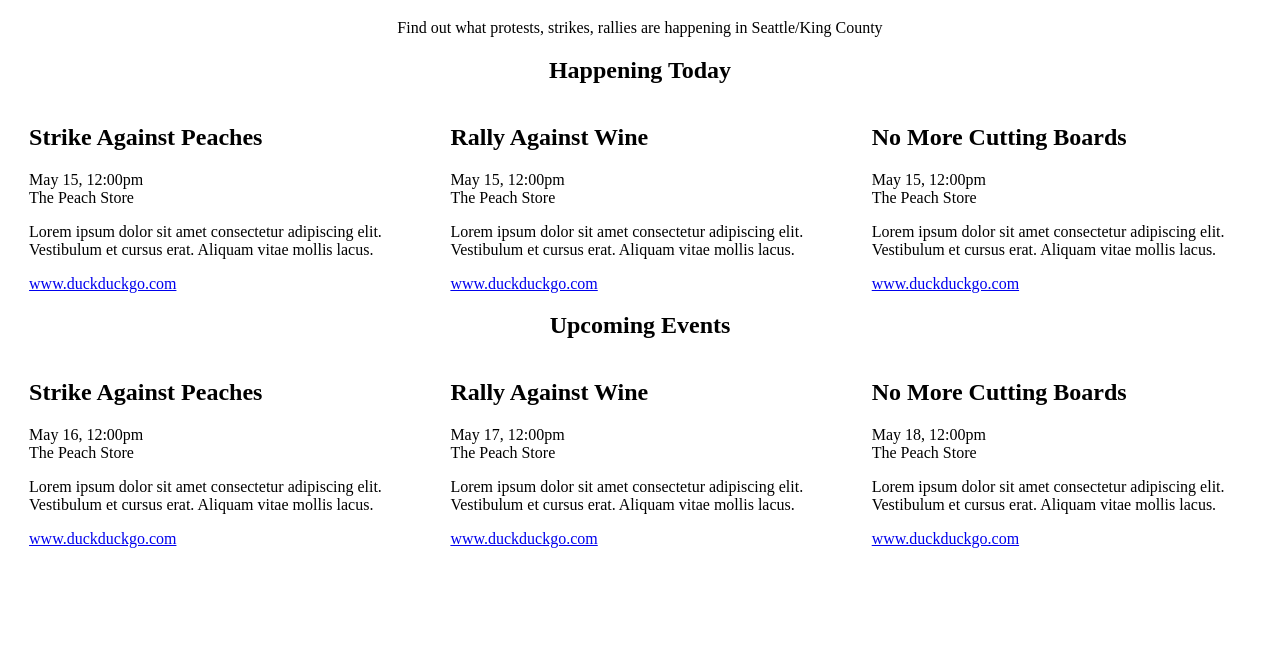
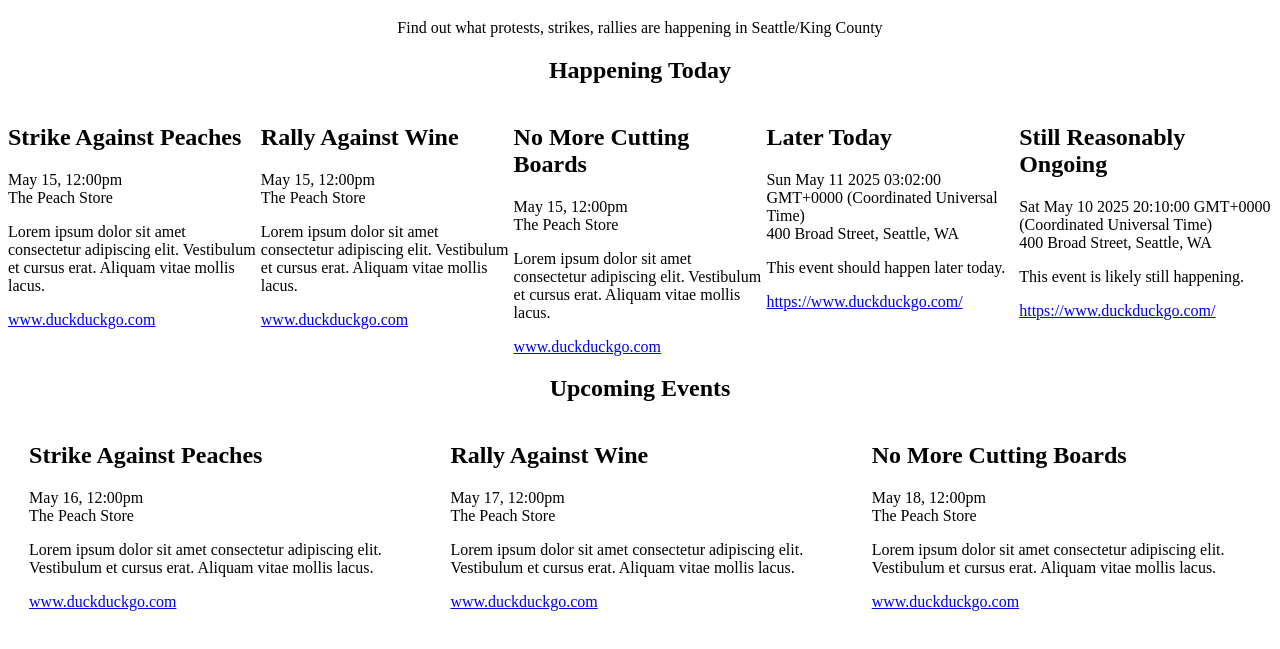
Before and after one commit to solidarityseattle/solidarityseattle.github.io, a plain HTML site: page sample.html in a window 1280 px wide. Shown: the part 61-710 px from the top of the page. Drawn offline with Linux system fonts and the light colour scheme; no server answers.

Commit message:
feat: integrate testScript with sample

```diff
--- a/sample.html
+++ b/sample.html
@@ -2,14 +2,14 @@
 <html>
   <head>
     <title>Seattle Direct Action</title>
-    <script defer src="testScript.js"></script>
+    <script defer type="module" src="./testScript.js"></script>
     <link rel="stylesheet" href="style.css">
   </head>
   <body>
     <h1>Seattle Direct Action</h1>
     <p>Find out what protests, strikes, rallies are happening in Seattle/King County</p>
 
-    <section>
+    <section id="today">
       <h1>Happening Today</h1>
 
       <div class="events">
@@ -39,7 +39,7 @@
       </div>
     </section>
 
-    <section>
+    <section id="upcoming">
       <h1>Upcoming Events</h1>
 
       <div class="events">
--- a/testScript.js
+++ b/testScript.js
@@ -1,25 +1,28 @@
-async function getEvents()
+const TEST_DATETIME = new Date("2025-05-10T12:00:00.000-07:00")
+
+async function getEvents(currentDateTime)
 {
-    let fetchResult = await fetch("events.json");
-    let parseResult = await fetchResult.json();
+    const fetchResult = await fetch("testEvents.json");
+    const parseResult = await fetchResult.json();
 
-    let todayEvents = [];
-    let upcomingEvents = [];
+    const todayEvents = [];
+    const upcomingEvents = [];
 
-    let currentDateTime = new Date();
-    for (let i = 0; i < parseResult.length; i += 1)
+    for (let i = 0; i < parseResult.length; i++)
     {
-        let thisEvent = parseResult[i];
+        const thisEvent = parseResult[i];
 
-        let thisDateTime = new Date(thisEvent.startTime);
+        const thisDateTime = new Date(thisEvent.startTime);
+
         const eventGracePeriod = 8 * 60 * 60000; // 8 hours
-        let irrelevancyThreshold = new Date(currentDateTime.getTime() - eventGracePeriod);
+        const irrelevancyThreshold = new Date(currentDateTime.getTime() - eventGracePeriod);
+
         const tomorrowGracePeriod = 24 * 60 * 60000; // 24 hours
-        let todayThreshold = new Date(currentDateTime.getTime() + tomorrowGracePeriod);
+        const todayThreshold = new Date(currentDateTime.getTime() + tomorrowGracePeriod);
 
-        if (thisDateTime < irrelevancyThreshold)
-        {
+        if (thisDateTime < irrelevancyThreshold) {
             // discard
+            continue;
         }
         else if (thisDateTime < todayThreshold)
         {
@@ -37,40 +40,49 @@ async function getEvents()
     };
 }
 
-async function buildPage()
+async function buildPage(currentDateTime)
 {
-    let events = await getEvents();
+    const events = await getEvents(currentDateTime);
+    console.log(events)
 
-    let eventTable = document.getElementById("eventTableBody");
+    const today = document.getElementById("today");
+    const parent = today.getElementsByClassName("events")[0];
 
     for (let i = 0; i < events.today.length; i++)
     {
-        let thisEvent = events.today[i];
+        const thisEvent = events.today[i]
 
-        let newRow = document.createElement("tr");
+        const eventDiv = document.createElement("div");
+        eventDiv.classList.add("event");
 
-        let newName = document.createElement("td");
-        let newNameText = document.createTextNode(thisEvent.name);
-        newName.appendChild(newNameText);
-        newRow.appendChild(newName);
+        const name = document.createElement("h2");
+        name.textContent = thisEvent.name;
+        eventDiv.appendChild(name);
 
-        let newStartTime = document.createElement("td");
-        let newStartTimeText = document.createTextNode(thisEvent.startTime);
-        newStartTime.appendChild(newStartTimeText);
-        newRow.appendChild(newStartTime);
+        const date = document.createElement("div");
+        date.classList.add("date");
+        date.textContent = new Date(thisEvent.startTime);
+        eventDiv.appendChild(date);
 
-        let newDescription = document.createElement("td");
-        let newDescriptionText = document.createTextNode(thisEvent.description);
-        newDescription.appendChild(newDescriptionText);
-        newRow.appendChild(newDescription);
+        const location = document.createElement("div");
+        location.classList.add("location");
+        location.textContent = thisEvent.location;
+        eventDiv.appendChild(location);
 
-        let newLink = document.createElement("td");
-        let newLinkText = document.createTextNode(thisEvent.link);
-        newLink.appendChild(newLinkText);
-        newRow.appendChild(newLink);
+        const desc = document.createElement("p");
+        desc.textContent = thisEvent.description;
+        eventDiv.appendChild(desc);
 
-        eventTable.appendChild(newRow);
+        const link = document.createElement("div");
+        link.classList.add("link");
+        eventDiv.appendChild(link);
+        const linkHref = document.createElement("a");
+        linkHref.href = thisEvent.link;
+        linkHref.textContent = thisEvent.link;
+        link.appendChild(linkHref);
+
+        parent.appendChild(eventDiv);
     }
 }
 
-buildPage();
+buildPage(TEST_DATETIME);
```
